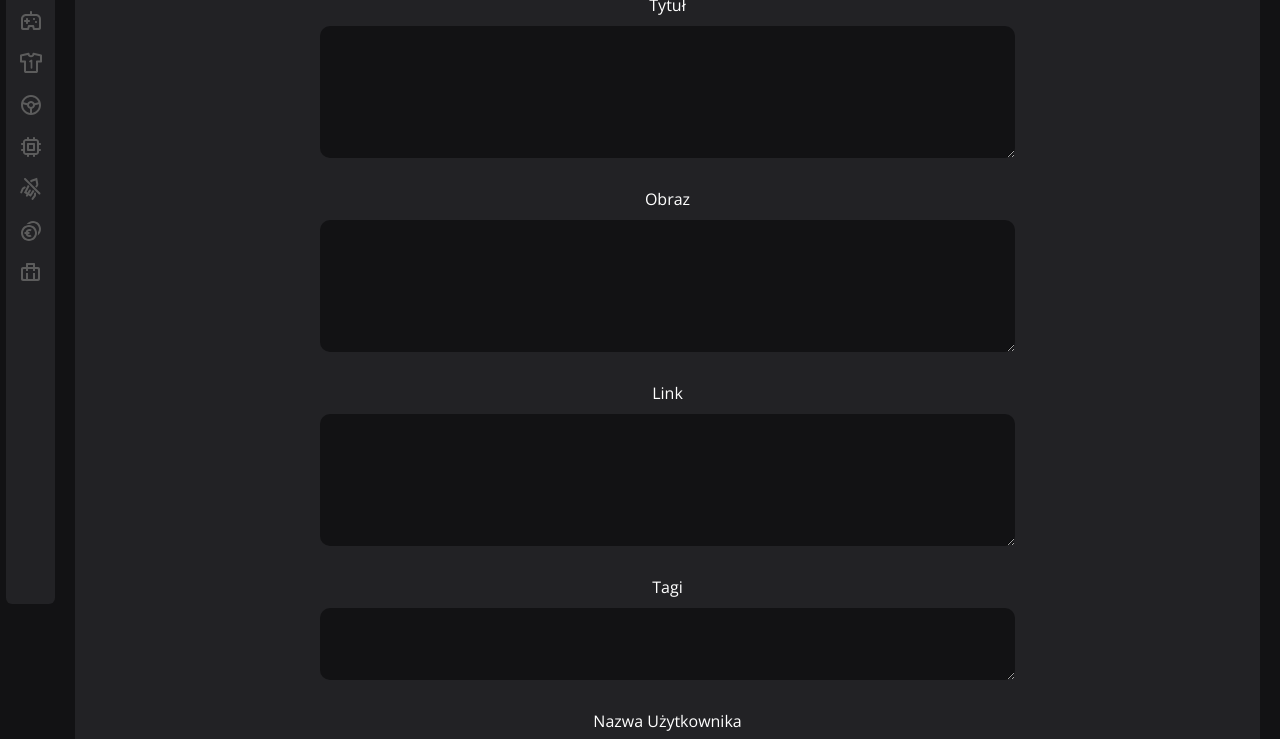
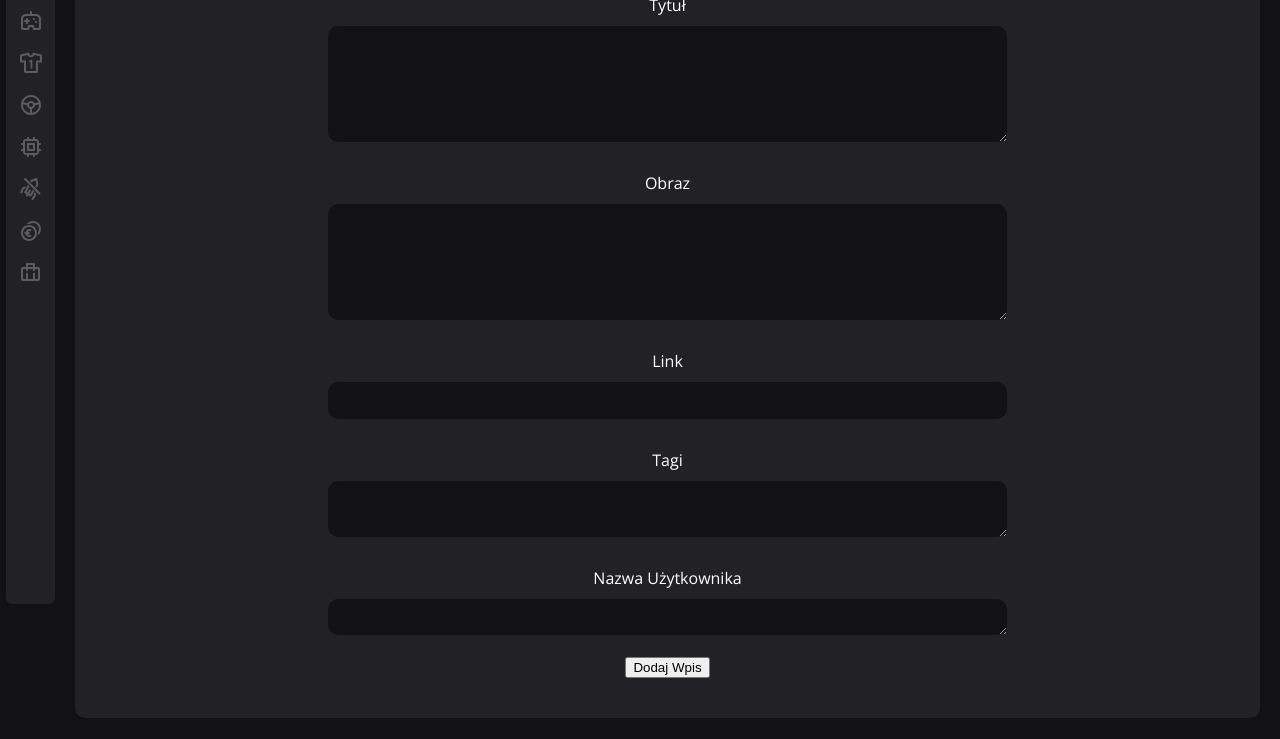
Before and after one commit to BorwinTheJoe/wykop-project, a plain HTML site: page new_wpis.html in a window 1280 px wide. Shown: the part 190-929 px from the top of the page. Drawn offline with nearby package versions, Linux system fonts and the light colour scheme.

Commit message:
• Changed div into form for better handling. • Added names to input fields of the form. • Adjusted padding, added extra class name.

```diff
--- a/new_wpis.html
+++ b/new_wpis.html
@@ -106,44 +106,44 @@
     <main>
       <div class="page-container">
         <!--Modify div block into a Form for form data processing scripts?-->
-        <div class="block">
+        <form class="block" name="new-wpis" method="GET" action="form-handler . url">
           <div class="page-title">Stwórz Nowy Wpis</div>
 
           <div class="new-wpis-inputs">
             <div class="new-wpis-input">
               <div class="input-field-name">Tytuł</div>
-              <textarea rows="5"></textarea>
+              <textarea name="title" rows="5"></textarea>
             </div>
 
             <!--Change into image upload space, or Remove-->
             <div class="new-wpis-input">
               <div class="input-field-name">Obraz</div>
-              <textarea rows="5"></textarea>
+              <textarea name="image" rows="5"></textarea>
             </div>
 
             <!--Somehow use link to pull or reference the Original article's Image?-->
             <div class="new-wpis-input">
               <div class="input-field-name">Link</div>
-              <textarea rows="5"></textarea>
+              <input name="url" type="url">
             </div>
 
             <div class="new-wpis-input">
               <div class="input-field-name">Tagi</div>
-              <textarea rows="2"></textarea>
+              <textarea name="tags" rows="2"></textarea>
             </div>
 
             <!--Placeholder for inputting Usernames when creating Articles-->
             <div class="new-wpis-input">
               <div class="input-field-name">Nazwa Użytkownika</div>
-              <textarea rows="1"></textarea>
+              <textarea name="username" rows="1"></textarea>
             </div>
           </div>
 
           <div class="add-wpis-button">
-            <button>Dodaj Wpis</button>
+            <input type="submit" value="Dodaj Wpis">
 
           </div>
-        </div>
+        </form>
       </div>
     </main>
   </body>
--- a/styles/pages/new_wpis/new_wpis.css
+++ b/styles/pages/new_wpis/new_wpis.css
@@ -36,11 +36,11 @@
   flex-grow: 1;
 }
 
-.new-wpis-input textarea {
+.new-wpis-input textarea, .new-wpis-input input {
   width: 60%;
   background-color: var(--porcelain);
   border: none;
-  padding: 16px;
+  padding: 8px;
   border-radius: 10px;
   color: var(--blackish);
   font-size: 18px;
```
